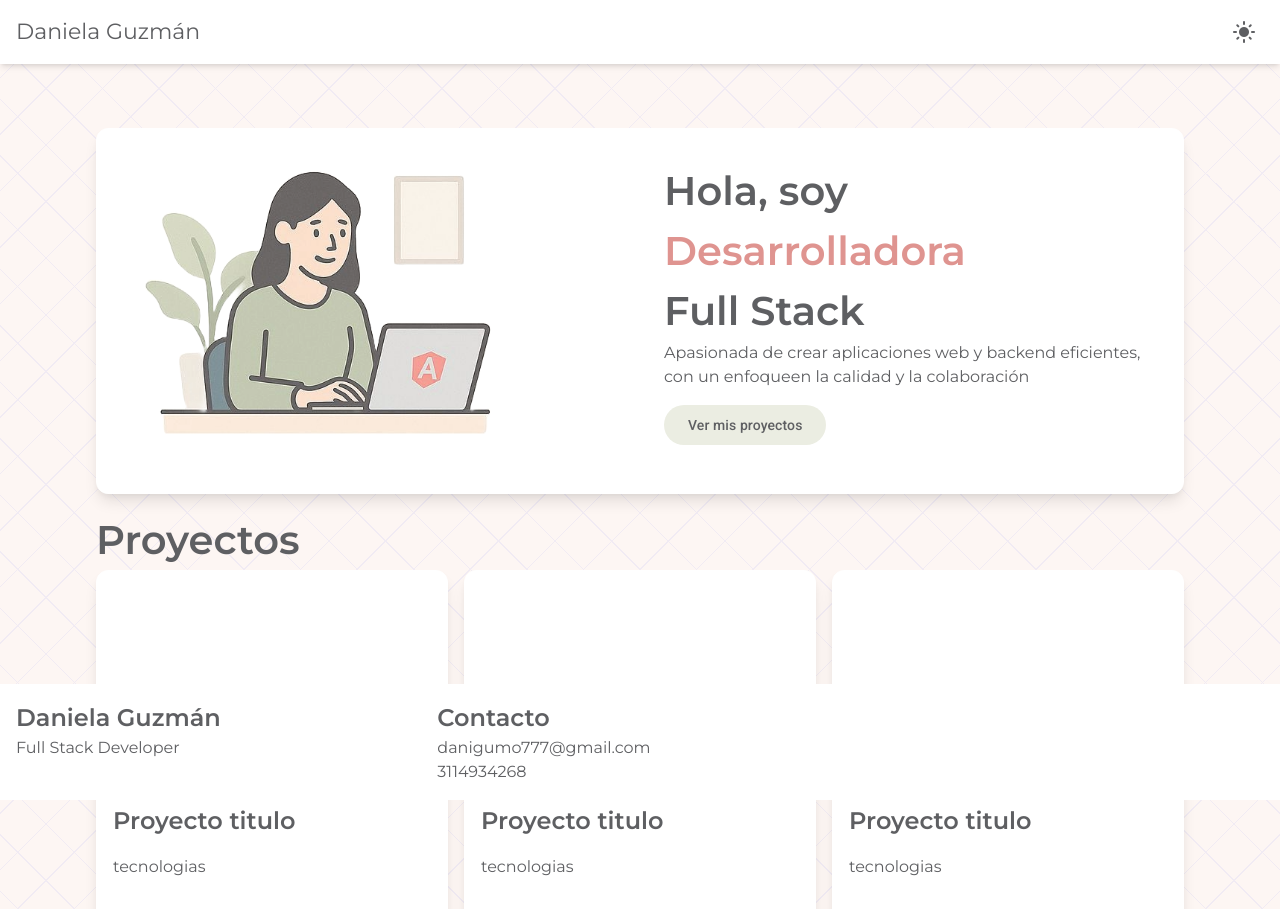
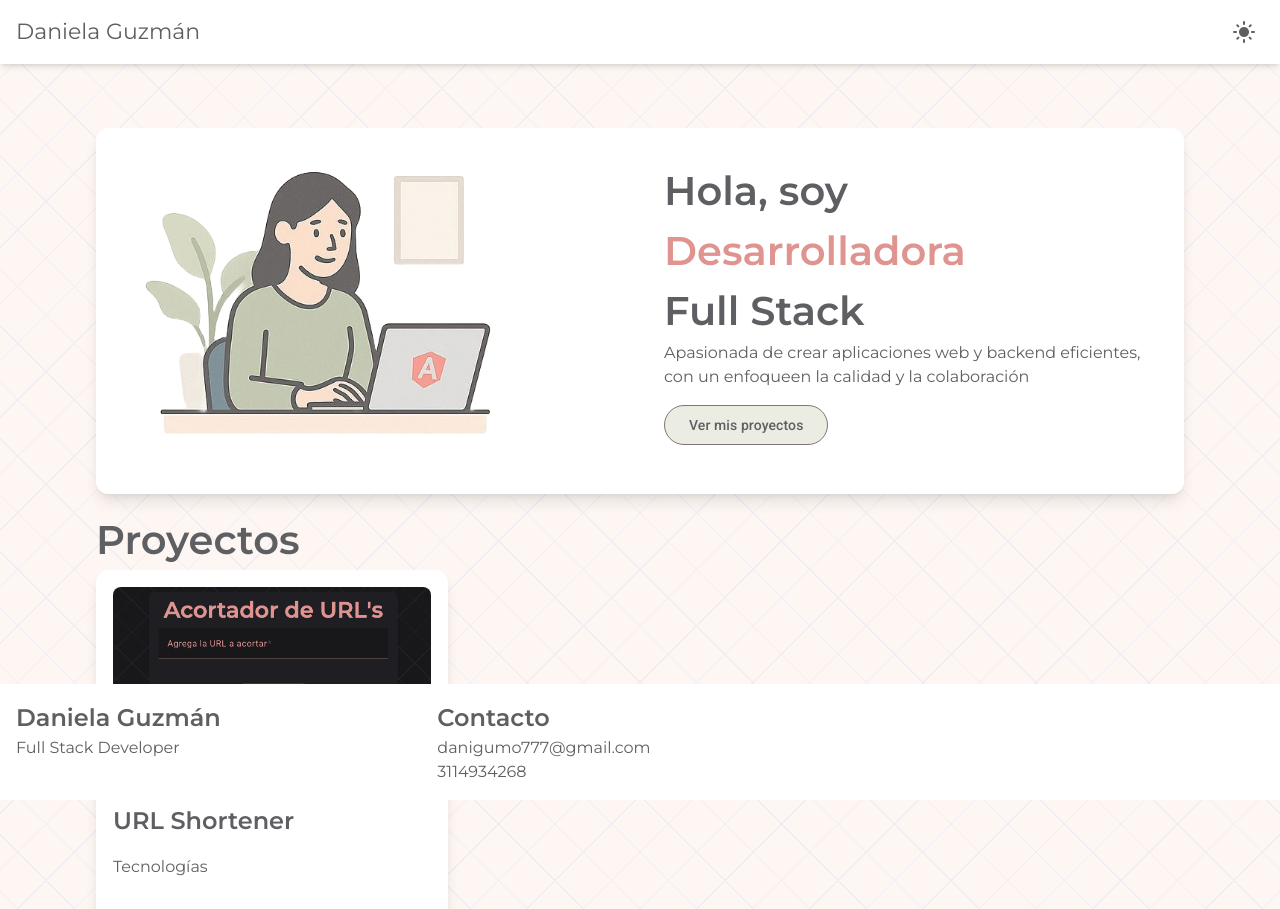
Before and after one commit to DanielaGz/portfolio, an Angular app: page / in a window 1280 px wide. Shown: the top 909 px of the page. Built offline with nearby package versions, Linux system fonts and the light colour scheme.

Commit message:
Add routing for 404 redirection, update project component to display project details, and enhance navbar interactivity

```diff
--- a/src/app/app.routes.ts
+++ b/src/app/app.routes.ts
@@ -12,4 +12,5 @@ export const routes: Routes = [
     loadChildren: () =>
       import('../app/components/features/features.module').then((m) => m.FeaturesModule),
   },
+  { path: '**', redirectTo: '' }
 ];
--- a/src/app/components/features/features.module.ts
+++ b/src/app/components/features/features.module.ts
@@ -32,7 +32,8 @@ const routes: Routes = [
     FormsModule,
     ReactiveFormsModule,
     HttpClientModule,
-    MatIconModule
+    MatIconModule,
+    RouterModule
   ],
   providers:[
     ShortenerService
--- a/src/app/components/home/about-me/about-me.component.html
+++ b/src/app/components/home/about-me/about-me.component.html
@@ -5,7 +5,7 @@
   <div class="grid grid-cols-2 gap-4">
     <div class="p-4">
         ¡Hola! Soy un desarrollador con un enfoque en la creación de experiencias digitales impactantes. Me encanta combinar código y diseño para construir aplicaciones que sean tanto funcionales como atractivas. Trabajo principalmente con Angular, FastAPI y Firebase, pero siempre estoy explorando nuevas tecnologías. Si tienes una idea increíble en mente, ¡hablemos y hagámosla realidad!"
-        <button mat-flat-button>Mis proyectos</button>
+        <button mat-stroked-button>Mis proyectos</button>
     </div>
     <div class="p-4">02</div>
   </div>
--- a/src/app/components/home/init/init.component.html
+++ b/src/app/components/home/init/init.component.html
@@ -16,7 +16,7 @@
         <div class="py-4">
            <!--  <button mat-flat-button class="btn-primary">Ver mis proyectos</button>
             <button mat-flat-button class="btn-secondary">Ver mis proyectos</button> -->
-            <button mat-flat-button class="btn-tertiary">Ver mis proyectos</button>
+            <button mat-stroked-button class="btn-tertiary">Ver mis proyectos</button>
         </div>
       </div>
     </div>
--- a/src/app/components/home/proyects/proyects.component.html
+++ b/src/app/components/home/proyects/proyects.component.html
@@ -1,58 +1,33 @@
 <h1>Proyectos</h1>
 <div class="grid grid-cols-1 sm:grid-cols-3 gap-4">
+    @for (project of projects; track project.name) {
     <mat-card class="zoom-hover p-4" appearance="outlined">
         <div class="grid grid-rows-1 gap-4">
-            <div style="height: 200px; background-color: white;"></div>
+            <div class="h-[200px] overflow-hidden rounded-lg">
+                <img [src]="project.imageUrl" alt="{{ project.name }}"
+                    class="w-full h-full object-cover transition-transform duration-300 hover:scale-105" />
+            </div>
             <div class="description">
-                Lorem Ipsum is simply dummy text of the printing and typesetting industry. Lorem Ipsum has been the industry's standard dummy text ever since the 1500s
+                {{ project.description }}
             </div>
             <h2>
-                Proyecto titulo
+                {{ project.name }}
             </h2>
-            <span>tecnologias</span>
+            <span>Tecnologías</span>
             <div class="flex gap-4 pt-4">
-                <button mat-flat-button class="btn-primary">Github</button>
-                <button mat-flat-button class="btn-primary">Demo</button>
+                <a [href]="project.githubUrl" target="_blank"
+                    rel="noopener noreferrer">
+                    <button mat-stroked-button class="flex items-center space-x-2"
+                        class="btn-secondary">
+                        <!-- <mat-icon>code</mat-icon> -->
+                        <span>Github</span>
+                    </button>
+                </a>
+                <!-- <button mat-flat-button class="btn-primary">Github</button> -->
+                <button mat-stroked-button class="btn-primary" [routerLink]="project.demoUrl">Demo</button>
             </div>
         </div>
     </mat-card>
-    <mat-card class="zoom-hover p-4" appearance="outlined">
-        <div class="grid grid-rows-1 gap-4">
-            <div style="height: 200px; background-color: white;">
+    }
 
-            </div>
-            <div class="description">
-                asd asdsa dasd asd as dsa das d sadsa dasd
-            </div>
-            <h2>
-                Proyecto titulo
-            </h2>
-            <span>tecnologias</span>
-
-            <div class="flex gap-4 pt-4">
-                <button mat-flat-button class="btn-secondary">Github</button>
-                <button mat-flat-button class="btn-secondary">Demo</button>
-            </div>
-        </div>
-    </mat-card>
-    <mat-card class="zoom-hover p-4" appearance="outlined">
-        <div class="grid grid-rows-1 gap-4">
-            <div style="height: 200px; background-color: white;">
-
-            </div>
-            <div class="description">
-                asd asdsa dasd asd as dsa das d sadsa dasd
-
-            </div>
-            <h2>
-                Proyecto titulo
-            </h2>
-            <span>tecnologias</span>
-
-            <div class="flex gap-4 pt-4">
-                <button mat-flat-button class="btn-tertiary">Github</button>
-            <button mat-flat-button class="btn-tertiary">Demo</button>
-            </div>
-        </div>
-    </mat-card>
 </div>
--- a/src/app/components/home/proyects/proyects.component.ts
+++ b/src/app/components/home/proyects/proyects.component.ts
@@ -1,4 +1,5 @@
 import { Component } from '@angular/core';
+import { projects } from './service/projects';
 
 @Component({
   selector: 'app-proyects',
@@ -7,5 +8,5 @@ import { Component } from '@angular/core';
   standalone: false,
 })
 export class ProyectsComponent {
-
+  public projects = projects;
 }
--- /dev/null
+++ b/src/app/components/home/proyects/service/projects.ts
@@ -0,0 +1,12 @@
+export let projects = [
+  {
+    "id": 1,
+    "name": "URL Shortener",
+    "description": "Servicio de generación de URLs cortas temporales.",
+    "technologies": ["FastAPI", "MongoDB", "Angular"],
+    "githubUrl": "https://github.com/DanielaGz/url_shortener",
+    "demoUrl": "features/url_shortener",
+    "imageUrl": "assets/images/url-shortener.png",
+    "isInternal": true
+  }
+]
--- a/src/app/components/navbar/navbar.component.html
+++ b/src/app/components/navbar/navbar.component.html
@@ -2,7 +2,12 @@
   <!-- <button mat-icon-button>
     <mat-icon>menu</mat-icon>
   </button> -->
-  <span class="">Daniela Guzmán</span>
+  <span
+    class="cursor-pointer hover:opacity-80 transition-opacity"
+    routerLink="/"
+  >
+    Daniela Guzmán
+  </span>
   <span class="example-spacer"></span>
   <!-- TODO: Agregar traducción -->
   <!-- <button mat-icon-button>
--- a/src/app/components/navbar/navbar.component.ts
+++ b/src/app/components/navbar/navbar.component.ts
@@ -1,11 +1,11 @@
 import { Component } from '@angular/core';
-import { RouterOutlet } from '@angular/router';
+import { RouterModule, RouterOutlet } from '@angular/router';
 import { MaterialModules } from '../../app.imports';
 import { ThemeService } from '../../../shared/services/theme.service';
 
 @Component({
   selector: 'navbar',
-  imports: [...MaterialModules],
+  imports: [...MaterialModules, RouterModule],
   templateUrl: './navbar.component.html',
   styleUrl: './navbar.component.scss'
 })
```
Also changed, not shown: src/assets/images/url-shortener.png (added).
